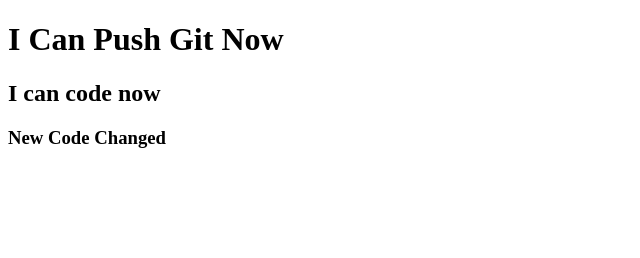
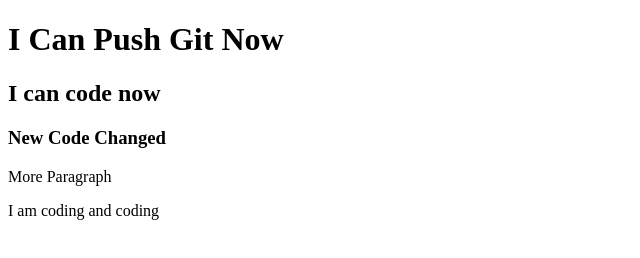
Before and after one commit to NikkonR/my-second-repo, a plain HTML site: page index.html in a window 1280 px wide. Shown: the whole page, without its empty margins (0-640 px from the left). Drawn offline with Linux system fonts and the light colour scheme.

```diff
--- a/index.html
+++ b/index.html
@@ -10,5 +10,7 @@
     <h1>I Can Push Git Now</h1>
     <h2>I can code now</h2>
     <h3>New Code Changed</h3>
+    <p>More Paragraph</p>
+    <p>I am coding and coding</p>
 </body>
 </html>
```
Also changed, not shown: style.css (added).
